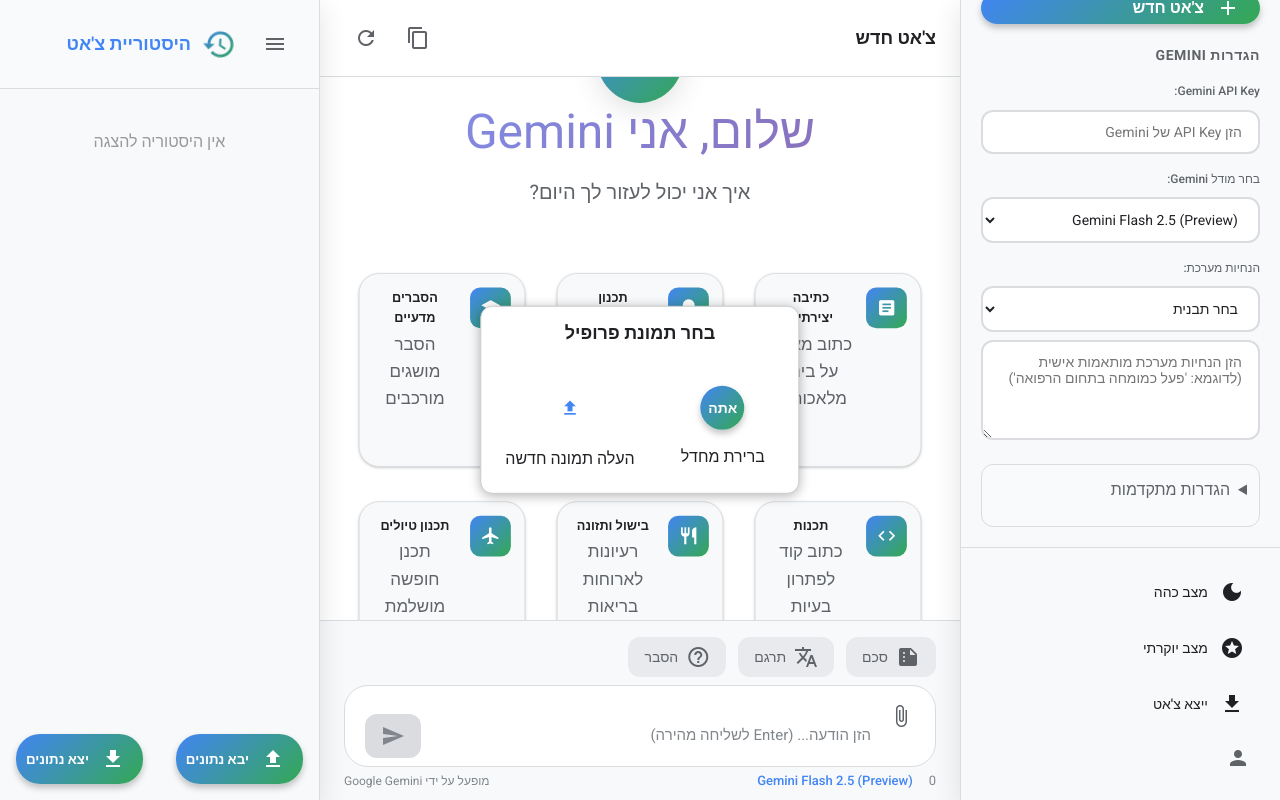
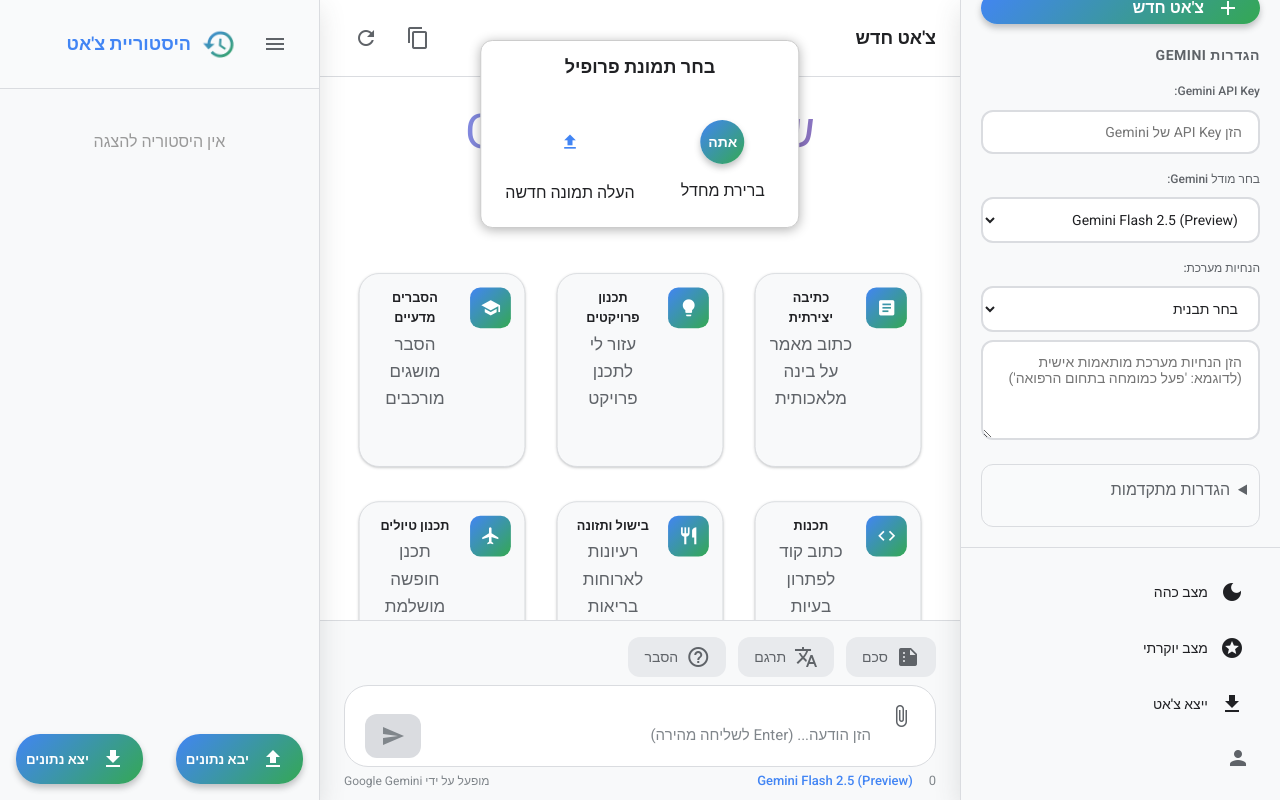
Before and after one commit to palmoni5/-, a plain HTML site: page index.html in a window 1280 px wide. Both pictures are taken after a click on the button "person". Drawn offline with nearby package versions, Linux system fonts and the light colour scheme; a web font is replaced by a local one.

Commit message:
Add files via upload

```diff
--- a/styles.css
+++ b/styles.css
@@ -35,9 +35,9 @@
 .profile-image-menu {
     position: fixed;
     flex-direction: column;
-    top: 50%;
+    top: 40px;
     left: 50%;
-    transform: translate(-50%, -50%);
+    transform: translate(-50%);
     background: white;
     border: 1px solid #ccc;
     box-shadow: 0 2px 12px rgba(0,0,0,0.3);
```
